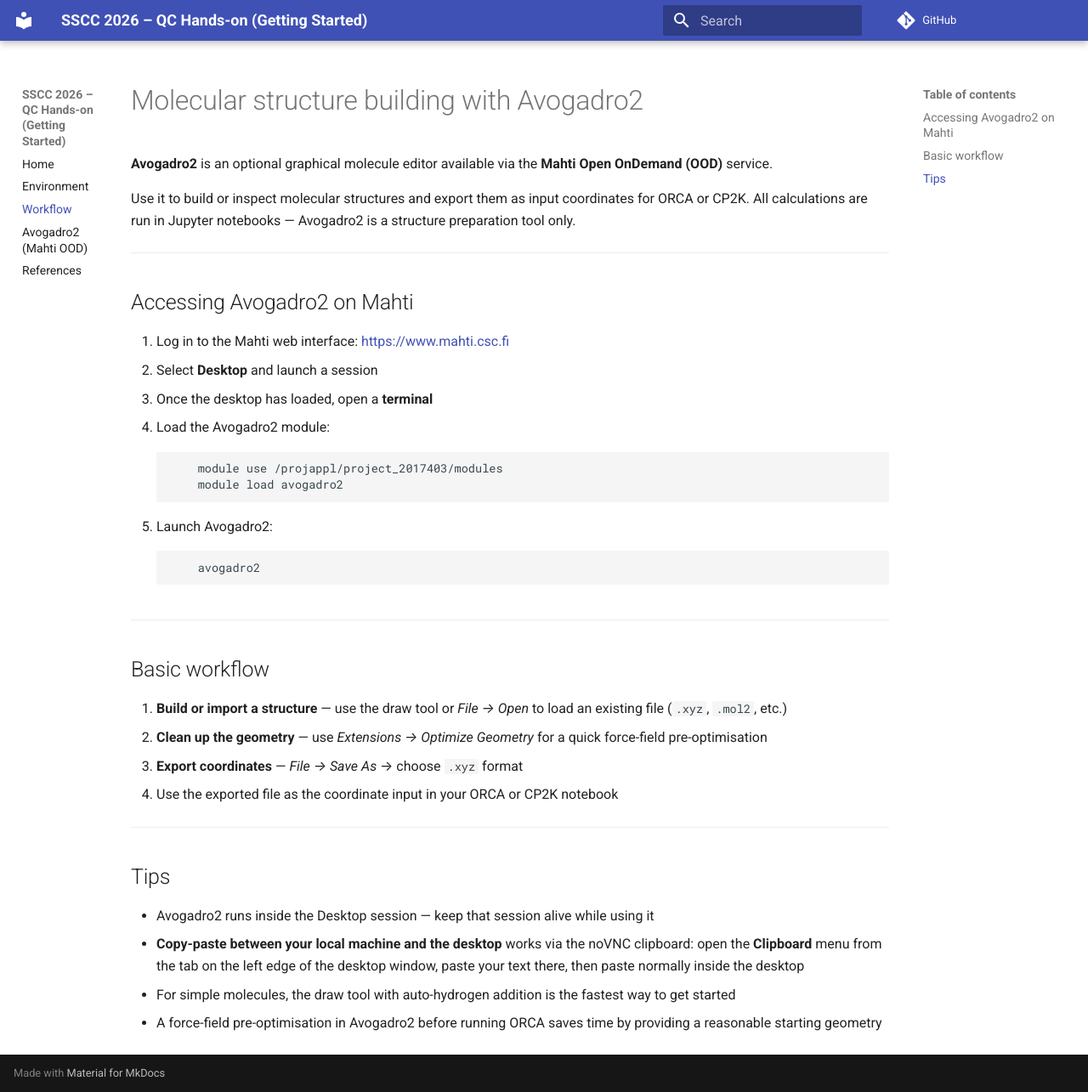
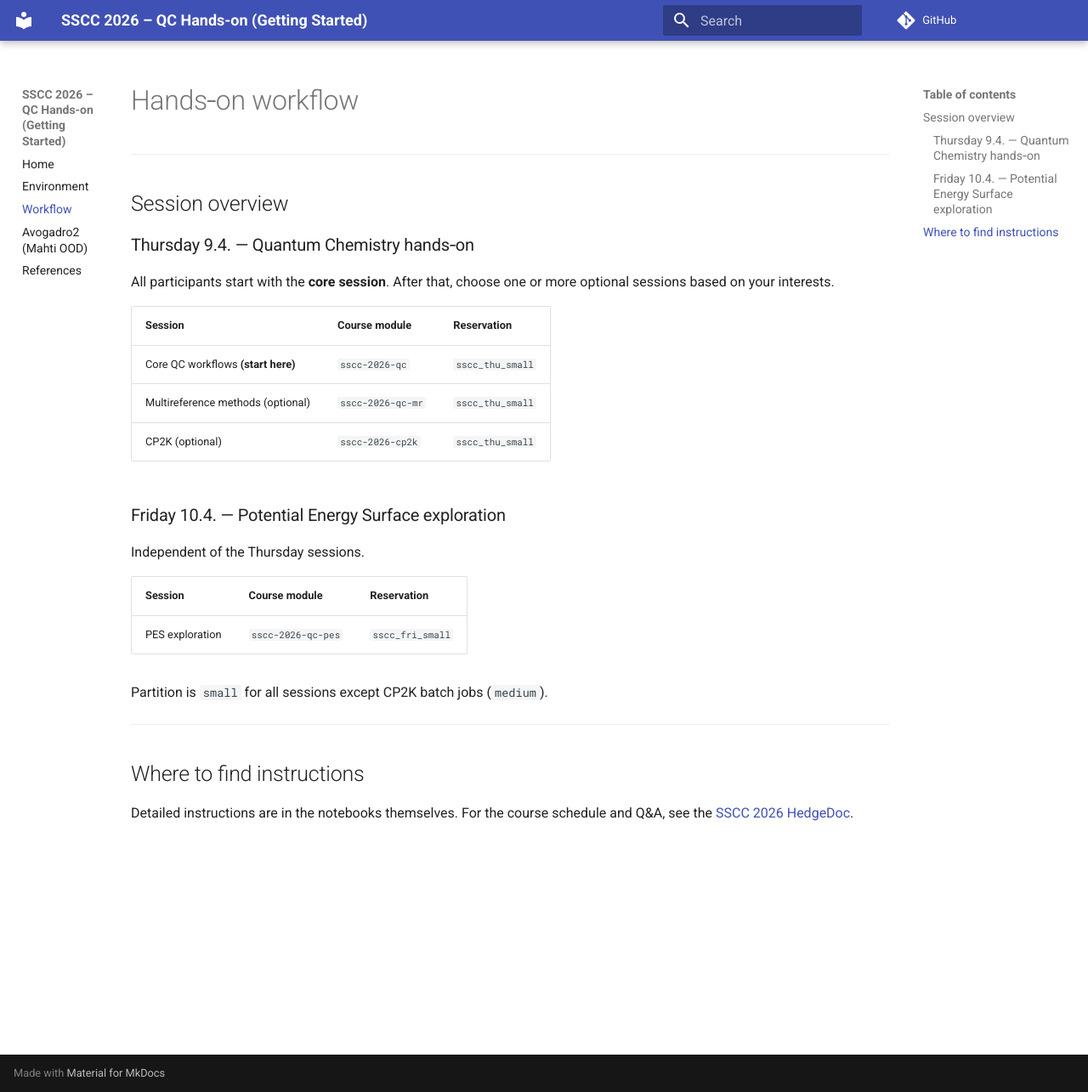
Before and after one commit to nruneberg/sscc2026-qc-getting-started, an MkDocs documentation site: the page built from docs/workflow.md, in a window 1280 px wide and 1285 px high. Shown: the whole window at 85% size. Built offline with MkDocs 1.6.1 and Material for MkDocs 9.7.7, drawn with Linux system fonts in a browser that asks for light colours; comment, search, counter and statistics services are not loaded.

Commit message:
Corrected workflow

````diff
--- a/docs/workflow.md
+++ b/docs/workflow.md
@@ -1,54 +1,34 @@
-# Molecular structure building with Avogadro2
-
-**Avogadro2** is an optional graphical molecule editor available via
-the **Mahti Open OnDemand (OOD)** service.
-
-Use it to build or inspect molecular structures and export them as
-input coordinates for ORCA or CP2K. All calculations are run in
-Jupyter notebooks — Avogadro2 is a structure preparation tool only.
+# Hands‑on workflow
 
 ---
 
-## Accessing Avogadro2 on Mahti
+## Session overview
 
-1. Log in to the Mahti web interface:
-   [https://www.mahti.csc.fi](https://www.mahti.csc.fi)
-2. Select **Desktop** and launch a session
-3. Once the desktop has loaded, open a **terminal**
-4. Load the Avogadro2 module:
-```bash
-    module use /projappl/project_2017403/modules
-    module load avogadro2
-```
+### Thursday 9.4. — Quantum Chemistry hands‑on
 
-5. Launch Avogadro2:
-```bash
-    avogadro2
-```
+All participants start with the **core session**. After that, choose
+one or more optional sessions based on your interests.
+
+| Session | Course module | Reservation |
+|---|---|---|
+| Core QC workflows **(start here)** | `sscc-2026-qc` | `sscc_thu_small` |
+| Multireference methods (optional) | `sscc-2026-qc-mr` | `sscc_thu_small` |
+| CP2K (optional) | `sscc-2026-cp2k` | `sscc_thu_small` |
+
+### Friday 10.4. — Potential Energy Surface exploration
+
+Independent of the Thursday sessions.
+
+| Session | Course module | Reservation |
+|---|---|---|
+| PES exploration | `sscc-2026-qc-pes` | `sscc_fri_small` |
+
+Partition is `small` for all sessions except CP2K batch jobs (`medium`).
 
 ---
 
-## Basic workflow
+## Where to find instructions
 
-1. **Build or import a structure** — use the draw tool or
-   *File → Open* to load an existing file (`.xyz`, `.mol2`, etc.)
-2. **Clean up the geometry** — use *Extensions → Optimize Geometry*
-   for a quick force-field pre-optimisation
-3. **Export coordinates** — *File → Save As* → choose `.xyz` format
-4. Use the exported file as the coordinate input in your ORCA or CP2K
-   notebook
-
----
-
-## Tips
-
-* Avogadro2 runs inside the Desktop session — keep that
-  session alive while using it
-* **Copy-paste between your local machine and the desktop** works via
-  the noVNC clipboard: open the **Clipboard** menu from the tab on the
-  left edge of the desktop window, paste your text there, then paste
-  normally inside the desktop
-* For simple molecules, the draw tool with auto-hydrogen addition
-  is the fastest way to get started
-* A force-field pre-optimisation in Avogadro2 before running ORCA
-  saves time by providing a reasonable starting geometry
+Detailed instructions are in the notebooks themselves.
+For the course schedule and Q&A, see the
+[SSCC 2026 HedgeDoc](https://siili.rahtiapp.fi/sscc2026).
````
